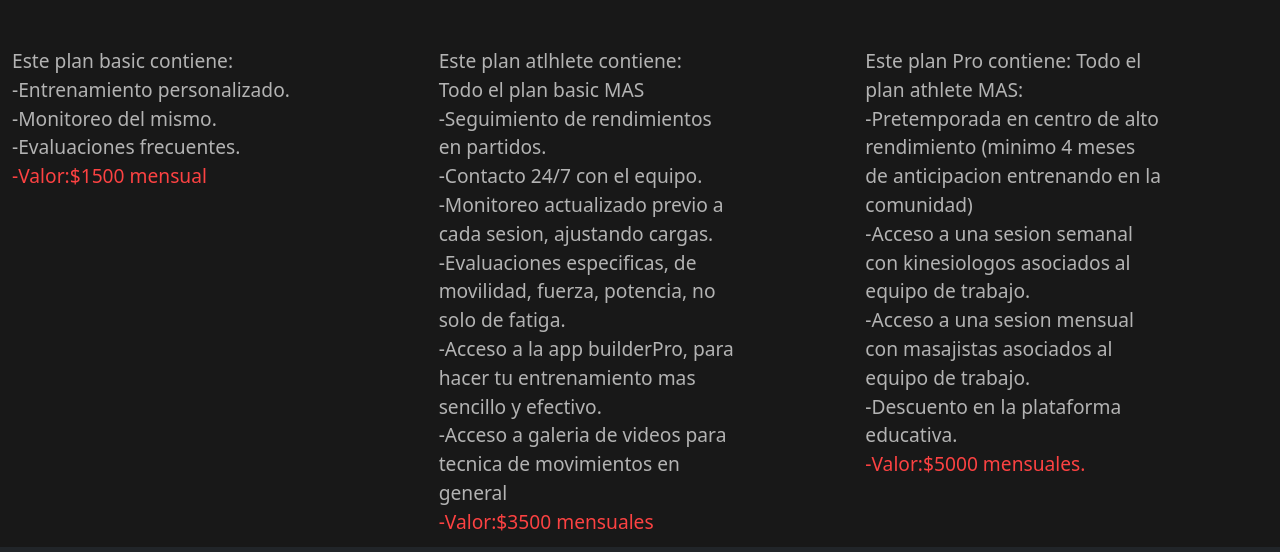
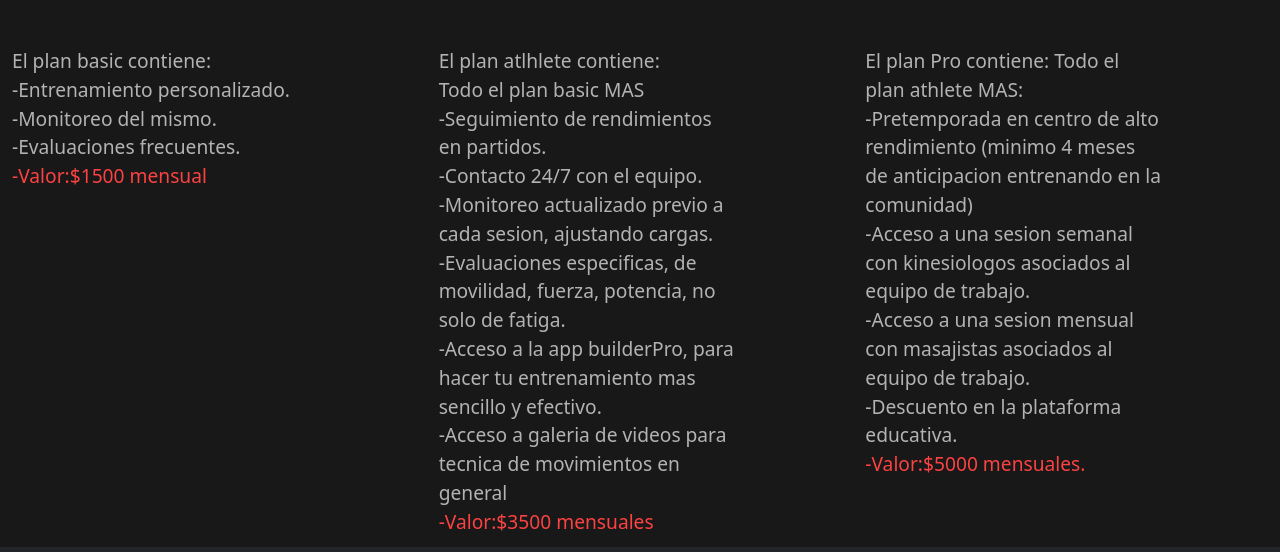
Before and after one commit to MarianoOchoa/bootOchoa, a plain HTML site: page pages/Entrenate.html in a window 1280 px wide. Shown: the part 341-893 px from the top of the page. Drawn offline with nearby package versions, Linux system fonts and the light colour scheme.

Commit message:
modificando el entrenate.html

```diff
--- a/pages/Entrenate.html
+++ b/pages/Entrenate.html
@@ -56,14 +56,14 @@
                 <img class="col-sm-12 col-lg-3 fEntren" src="../multimedia/planPro.jpeg" alt="PRO">
             </div>
             <div class="row">
-                <p class="col-sm-12 col-lg-3 entren prim">Este plan basic contiene: <br>
+                <p class="col-sm-12 col-lg-3 entren prim">El plan basic contiene: <br>
                 -Entrenamiento personalizado. <br>
                 -Monitoreo del mismo. <br>
                 -Evaluaciones frecuentes. <br>
                 <span>-Valor:$1500 mensual</span>
                 </p>
                 <p class="col-1"></p>
-                <p class="col-sm-12 col-lg-3 entren seg">Este plan atlhlete contiene: <br>
+                <p class="col-sm-12 col-lg-3 entren seg">El plan atlhlete contiene: <br>
                     Todo el plan basic MAS <br>
                     -Seguimiento de rendimientos en partidos. <br>
                     -Contacto 24/7 con el equipo. <br>
@@ -74,7 +74,7 @@
                     <span>-Valor:$3500 mensuales</span>
                 </p>
                 <p class="col-1"></p>
-                <p class="col-sm-12 col-lg-3 entren terc">Este plan Pro contiene:
+                <p class="col-sm-12 col-lg-3 entren terc">El plan Pro contiene:
                     Todo el plan athlete MAS: <br>
                     -Pretemporada en centro de alto rendimiento (minimo 4 meses de anticipacion entrenando en la comunidad) <br>
                     -Acceso a una sesion semanal con kinesiologos asociados al equipo de trabajo. <br>
```
